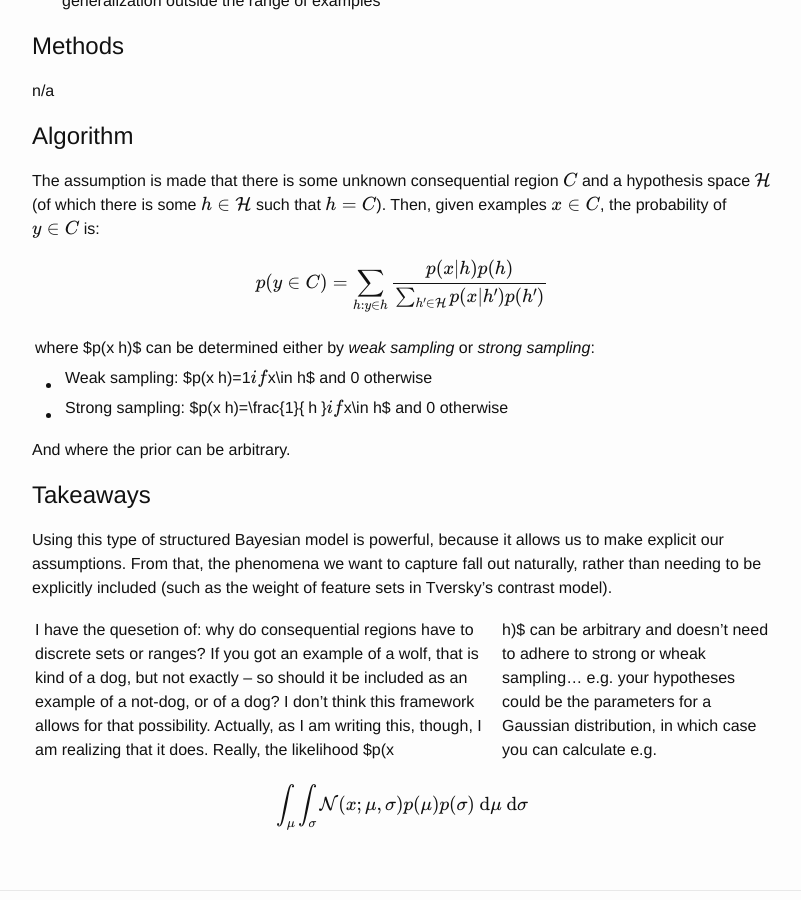
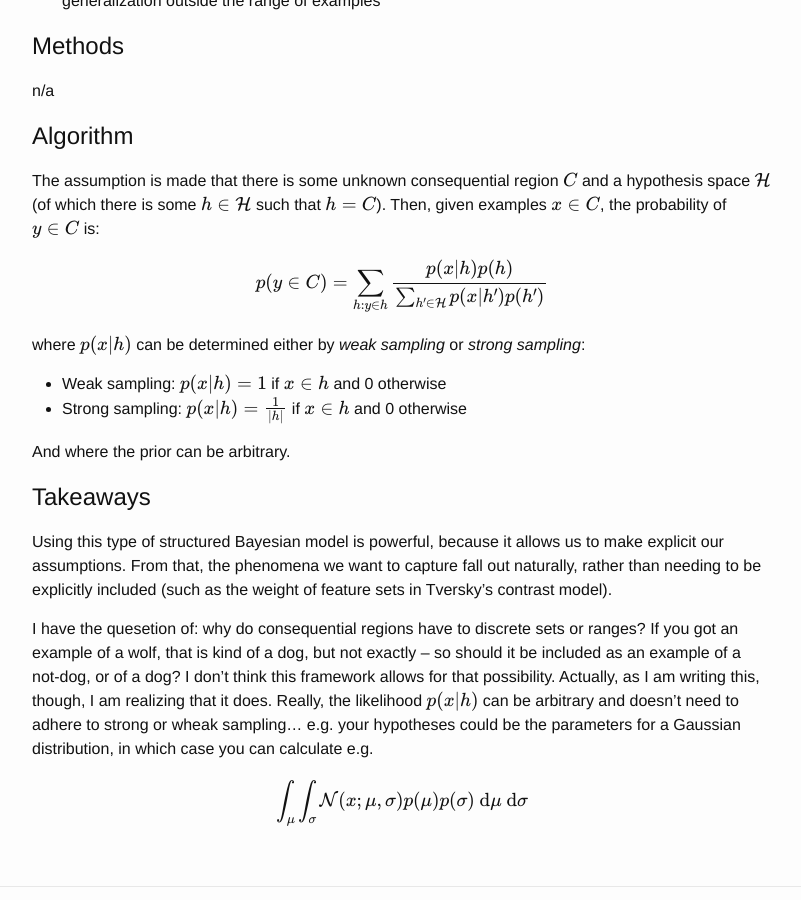
Before and after one commit to jhamrick/quals, a Jekyll site: the page built from _posts/2015-11-06-Tenenbaum2001.md, in a window 1280 px wide and 900 px high, scrolled down 667 px. Shown: the whole window, without its empty margins (238-1039 px from the left). Built offline with Jekyll 4.4.1, drawn with Linux system fonts in a browser that asks for light colours; formulas are drawn with MathJax 3.

Commit message:
Fix mathjax in Tenenbaum2001

```diff
--- a/_posts/2015-11-06-Tenenbaum2001.md
+++ b/_posts/2015-11-06-Tenenbaum2001.md
@@ -31,13 +31,13 @@ n/a
 The assumption is made that there is some unknown consequential region $C$ and a hypothesis space $\mathcal{H}$ (of which there is some $h\in \mathcal{H}$ such that $h=C$). Then, given examples $x\in C$, the probability of $y\in C$ is:
 
 $$
-p(y\in C) = \sum_{h:y\in h} \frac{p(x|h)p(h)}{\sum_{h^\prime\in \mathcal{H}} p(x|h^\prime)p(h^\prime)}
+p(y\in C) = \sum_{h:y\in h} \frac{p(x\vert h)p(h)}{\sum_{h^\prime\in \mathcal{H}} p(x\vert h^\prime)p(h^\prime)}
 $$
 
-where $p(x|h)$ can be determined either by *weak sampling* or *strong sampling*:
+where $p(x\vert h)$ can be determined either by *weak sampling* or *strong sampling*:
 
-* Weak sampling: $p(x|h)=1$ if $x\in h$ and 0 otherwise
-* Strong sampling: $p(x|h)=\frac{1}{|h|}$ if $x\in h$ and 0 otherwise
+* Weak sampling: $p(x\vert h)=1$ if $x\in h$ and 0 otherwise
+* Strong sampling: $p(x\vert h)=\frac{1}{\vert h\vert }$ if $x\in h$ and 0 otherwise
 
 And where the prior can be arbitrary.
 
@@ -45,7 +45,7 @@ And where the prior can be arbitrary.
 
 Using this type of structured Bayesian model is powerful, because it allows us to make explicit our assumptions. From that, the phenomena we want to capture fall out naturally, rather than needing to be explicitly included (such as the weight of feature sets in Tversky's contrast model).
 
-I have the quesetion of: why do consequential regions have to discrete sets or ranges? If you got an example of a wolf, that is kind of a dog, but not exactly -- so should it be included as an example of a not-dog, or of a dog? I don't think this framework allows for that possibility. Actually, as I am writing this, though, I am realizing that it does. Really, the likelihood $p(x|h)$ can be arbitrary and doesn't need to adhere to strong or wheak sampling... e.g. your hypotheses could be the parameters for a Gaussian distribution, in which case you can calculate e.g.
+I have the quesetion of: why do consequential regions have to discrete sets or ranges? If you got an example of a wolf, that is kind of a dog, but not exactly -- so should it be included as an example of a not-dog, or of a dog? I don't think this framework allows for that possibility. Actually, as I am writing this, though, I am realizing that it does. Really, the likelihood $p(x\vert h)$ can be arbitrary and doesn't need to adhere to strong or wheak sampling... e.g. your hypotheses could be the parameters for a Gaussian distribution, in which case you can calculate e.g.
 
 $$
 \int_\mu \int_\sigma \mathcal{N}(x; \mu, \sigma)p(\mu)p(\sigma)\ \mathrm{d}\mu \ \mathrm{d}\sigma
```
